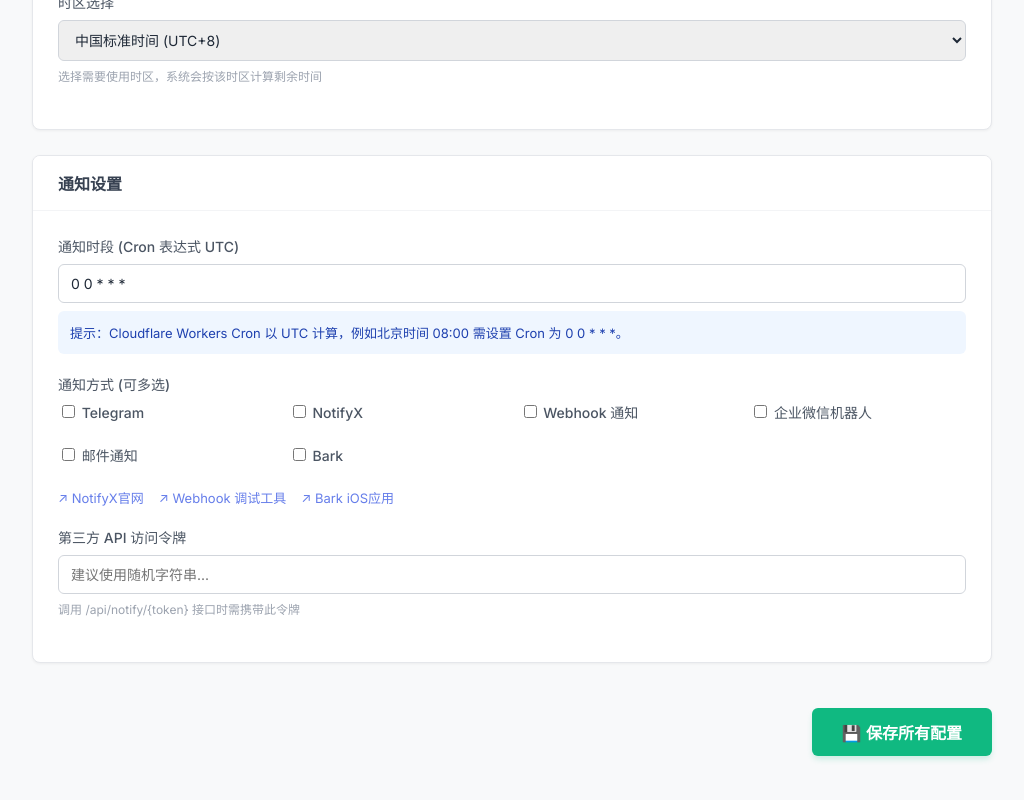
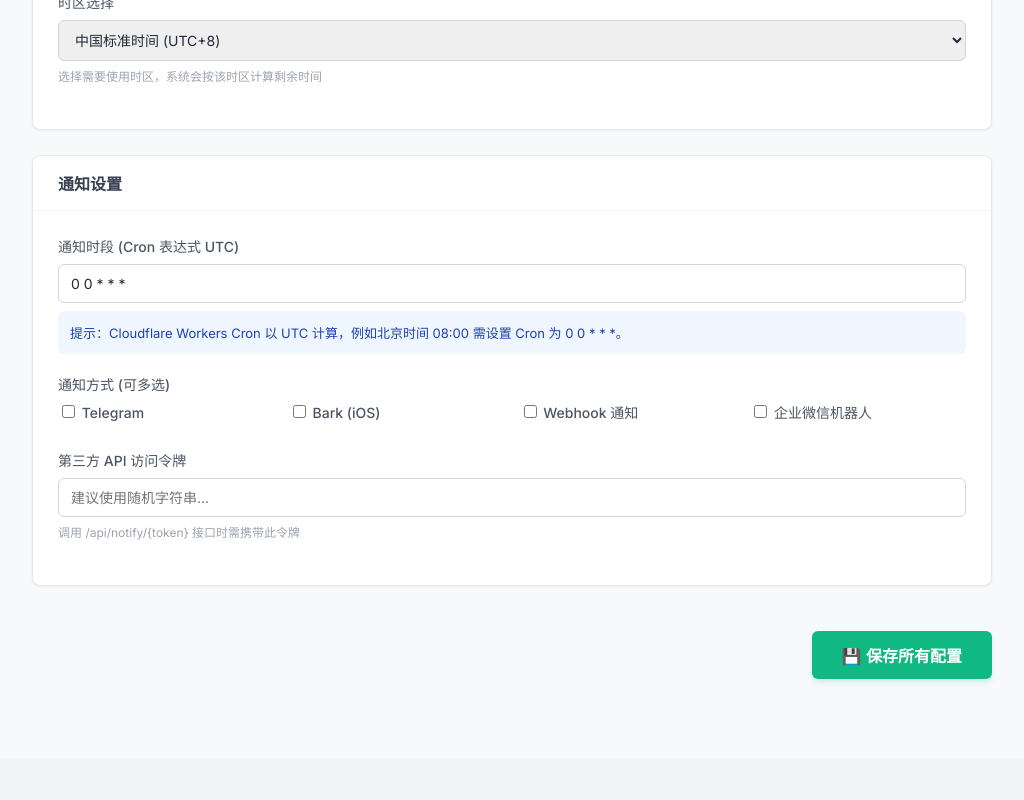
Before and after one commit to tony-wang1990/laowang-subscription, a Vue app: page /settings in a window 1280 px wide. Shown: the part 546-1346 px from the top of the page, without its empty margins (128-1152 px from the left). After the commit the page ends 1305 px from the top, so only its background shows below. Built offline with nearby package versions, Linux system fonts and the light colour scheme; no server answers; sample sign-in values are in the browser's storage.

Commit message:
移除未实现的 NotifyX 和邮件通知选项

```diff
--- a/src/views/Settings.vue
+++ b/src/views/Settings.vue
@@ -73,16 +73,9 @@
             <label>通知方式 (可多选)</label>
             <div class="channels-grid">
               <label class="channel-item"><input type="checkbox" v-model="config.enable_telegram"> Telegram</label>
-              <label class="channel-item"><input type="checkbox" v-model="config.enable_notifyx"> NotifyX</label>
+              <label class="channel-item"><input type="checkbox" v-model="config.enable_bark"> Bark (iOS)</label>
               <label class="channel-item"><input type="checkbox" v-model="config.enable_webhook"> Webhook 通知</label>
               <label class="channel-item"><input type="checkbox" v-model="config.enable_wechat"> 企业微信机器人</label>
-              <label class="channel-item"><input type="checkbox" v-model="config.enable_email"> 邮件通知</label>
-              <label class="channel-item"><input type="checkbox" v-model="config.enable_bark"> Bark</label>
-            </div>
-            <div class="links-row">
-               <a href="#" target="_blank">↗ NotifyX官网</a>
-               <a href="#" target="_blank">↗ Webhook 调试工具</a>
-               <a href="#" target="_blank">↗ Bark iOS应用</a>
             </div>
           </div>
 
```
